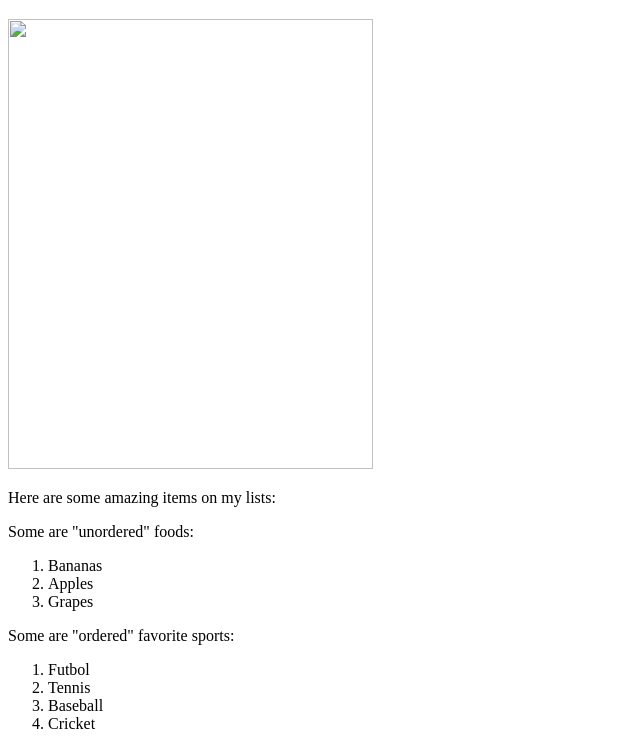
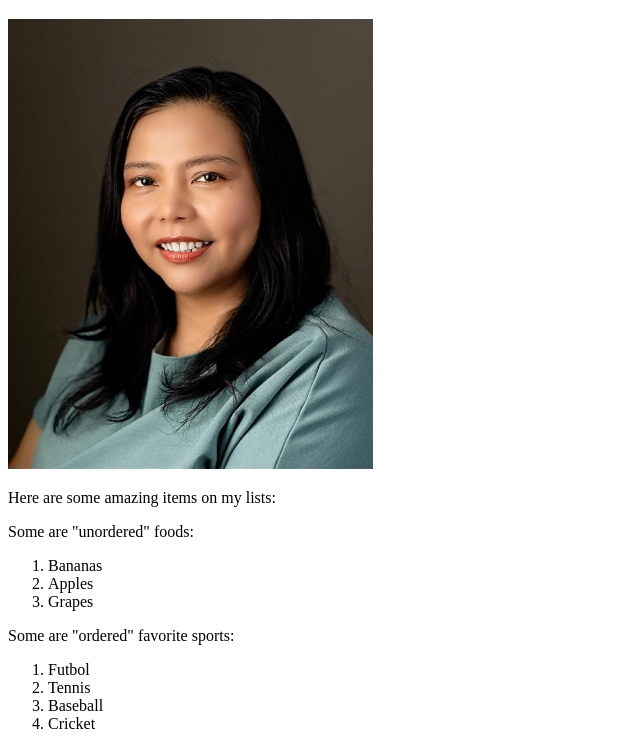
Before and after one commit to chedelosreyes/About_Che, a plain HTML site: page index.html in a window 1280 px wide. Shown: the part 61-810 px from the top of the page, without its empty margins (0-640 px from the left). Drawn offline with Linux system fonts and the light colour scheme.

Commit message:
Update index.html

```diff
--- a/index.html
+++ b/index.html
@@ -7,7 +7,7 @@
 	</head>
 	<body>
 <h1>Introducing Che de los Reyes-Ferrer</h1>
-<img src="che photo.png" width="365px" height="450px">
+<img src="che_photo.png" width="365px" height="450px">
 
 <p>Here are some amazing items on my lists:</p>
 
```
